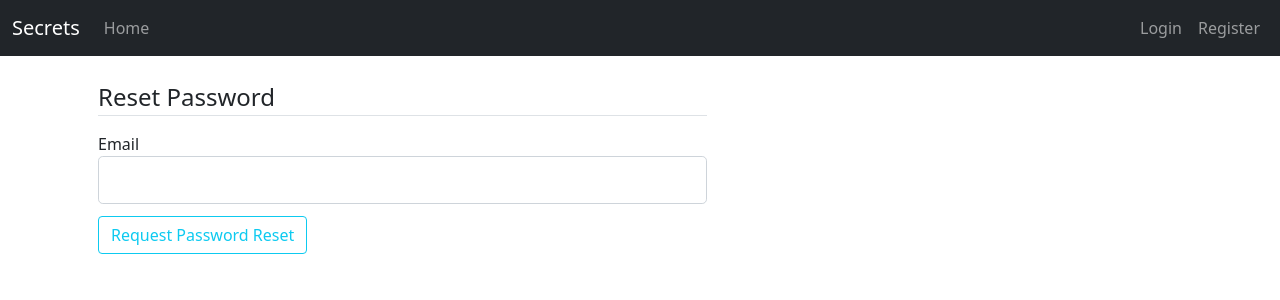
After one commit to ravilladhaneesh/secrets-app, a Flask app: page /reset_password in a window 1280 px wide. The commit adds this page. Shown: the top 300 px of the page. Run offline with Flask 3, Linux system fonts and the light colour scheme.

Commit message:
Add password reset implementation (#16)

```diff
--- a/requirements.txt
+++ b/requirements.txt
@@ -15,3 +15,4 @@ oauth2client
 cryptography
 flask-migrate
 schedule
+itsdangerous
--- a/secrets_app/accounts/routes.py
+++ b/secrets_app/accounts/routes.py
@@ -3,7 +3,8 @@ from datetime import datetime, timedelta
 import secrets
 from cryptography.fernet import Fernet
 from flask import render_template, url_for, request, redirect, flash, Blueprint, session, abort
-from secrets_app.forms import UserLoginForm, UserRegistrationForm, UserUpdateForm, AddSecretsForm, EmailVerificationForm
+from secrets_app.forms import (UserLoginForm, UserRegistrationForm, UserUpdateForm, AddSecretsForm
+                               , EmailVerificationForm, ResetPasswordForm, RequestResetForm)
 from secrets_app import app, db, bcrypt, login_manager, mail
 from secrets_app.model import User, Secret, Nominee
 from flask_login import login_user, current_user, logout_user, login_required
@@ -15,7 +16,7 @@ import google_auth_oauthlib.flow
 import googleapiclient.discovery
 import google.auth.transport.requests
 from secrets_app.accounts.google_oauth_creds import get_credentials
-from secrets_app.accounts.mail_service import gmail_send_message, send_otp_from_root_account
+from secrets_app.accounts.mail_service import gmail_send_message, send_otp_from_root_account, send_reset_email
 
 
 accounts_bp = Blueprint("accounts", __name__)
@@ -467,6 +468,39 @@ def verify_send_message(provider):
 #     return redirect(url_for("home"))
 
 
+
+@accounts_bp.route("/reset_password", methods=['GET', 'POST'])
+def reset_request():
+    if current_user.is_authenticated:
+        return redirect(url_for('home'))
+    form = RequestResetForm()
+    if form.validate_on_submit():
+        user = User.query.filter_by(email=form.email.data).first()
+        send_reset_email(user)
+        flash('An email has been sent with instructions to reset your password.', 'info')
+        return redirect(url_for('accounts.login'))
+    return render_template('reset_request.html', title='Reset Password', form=form)
+
+
+@accounts_bp.route("/reset_password/<token>", methods=['GET', 'POST'])
+def reset_token(token):
+    if current_user.is_authenticated:
+        return redirect(url_for('home'))
+    user = User.verify_reset_token(token)
+    if user is None:
+        flash('That is an invalid or expired token', 'warning')
+        return redirect(url_for('accounts.reset_request'))
+    form = ResetPasswordForm()
+    if form.validate_on_submit():
+        hashed_password = bcrypt.generate_password_hash(form.password.data).decode('utf-8')
+        user.password = hashed_password
+        db.session.commit()
+        flash('Your password has been updated! You are now able to log in', 'success')
+        return redirect(url_for('accounts.login'))
+    return render_template('reset_token.html', title='Reset Password', form=form)
+
+
+
 def send_otp(recipients):
     pass
 
--- a/secrets_app/forms.py
+++ b/secrets_app/forms.py
@@ -75,3 +75,22 @@ class EmailVerificationForm(FlaskForm):
     email = StringField('email', validators=[DataRequired()])
     otp = StringField('otp', validators=[DataRequired()])
     submit = SubmitField('verify', validators=[DataRequired()])
+
+
+
+class RequestResetForm(FlaskForm):
+    email = StringField('Email',
+                        validators=[DataRequired(), Email()])
+    submit = SubmitField('Request Password Reset')
+
+    def validate_email(self, email):
+        user = User.query.filter_by(email=email.data).first()
+        if user is None:
+            raise ValidationError('There is no account with that email. You must register first.')
+
+
+class ResetPasswordForm(FlaskForm):
+    password = PasswordField('Password', validators=[DataRequired()])
+    confirm_password = PasswordField('Confirm Password',
+                                     validators=[DataRequired(), EqualTo('password')])
+    submit = SubmitField('Reset Password')
--- a/secrets_app/static/main.css
+++ b/secrets_app/static/main.css
@@ -5,6 +5,7 @@ body {
 }
 
 .alert-row{
+  margin-top: 0.4%;
   background-color: white;
 }
 
@@ -119,6 +120,10 @@ body {
   color: red;
 }
 
+.forgot-pwd-link{
+  text-decoration: none;
+  margin-left: 1%;
+}
 
 .secret-div {
   width: 75%;
--- a/secrets_app/templates/login.html
+++ b/secrets_app/templates/login.html
@@ -8,7 +8,7 @@
                     <fieldset>
 
                         <legend class="border-bottom mb-3">
-                            Sign In with Mail
+                            Sign In With Mail
                         </legend>
 
                         <div class="mb-1 form-group">
@@ -42,6 +42,9 @@
                     </fieldset>
                     <div class="form-group my-2">
                         {{ form.submit(class="btn btn-outline-info") }}
+                        <small class="text-muted ml-2">
+                            <a class="forgot-pwd-link" href="{{ url_for('accounts.reset_request') }}">Forgot Password?</a>
+                        </small>
                     </div>
                 </form>
             </div>
--- /dev/null
+++ b/secrets_app/templates/reset_request.html
@@ -0,0 +1,36 @@
+{% extends "layout.html" %}
+{% block content %}
+    <div class="reset-pwd container">
+        <div class="row content-section">
+            <div class="col-7">
+                <form class="form" action="#" method="POST">
+                    {{ form.hidden_tag() }}
+                    <fieldset>
+
+                        <legend class="border-bottom mb-3">
+                            Reset Password
+                        </legend>
+
+                        <div class="mb-1 form-group">
+                            {{ form.email.label(class='form-control-label') }}
+                            {% if form.email.errors %}
+                                {{ form.email(class="form-control form-control-lg is-invalid") }}
+                                <div class="invalid-feedback">
+                                    {% for error in form.email.errors %}
+                                        <span>{{ error }}</span>
+                                    {% endfor %}
+                                </div>
+                            {% else %}
+                                {{ form.email(class="form-control form-control-lg") }}
+                            {% endif %}
+                        </div>
+
+                    </fieldset>
+                    <div class="form-group my-2">
+                        {{ form.submit(class="btn btn-outline-info") }}
+                    </div>
+                </form>
+            </div>
+        </div>
+    </div>
+{% endblock content %}
```
Also changed, not shown: secrets_app/accounts/mail_service.py (+37 -0 lines), secrets_app/model.py (+16 -1 lines), secrets_app/templates/reset_token.html (added, +52 -0 lines).
